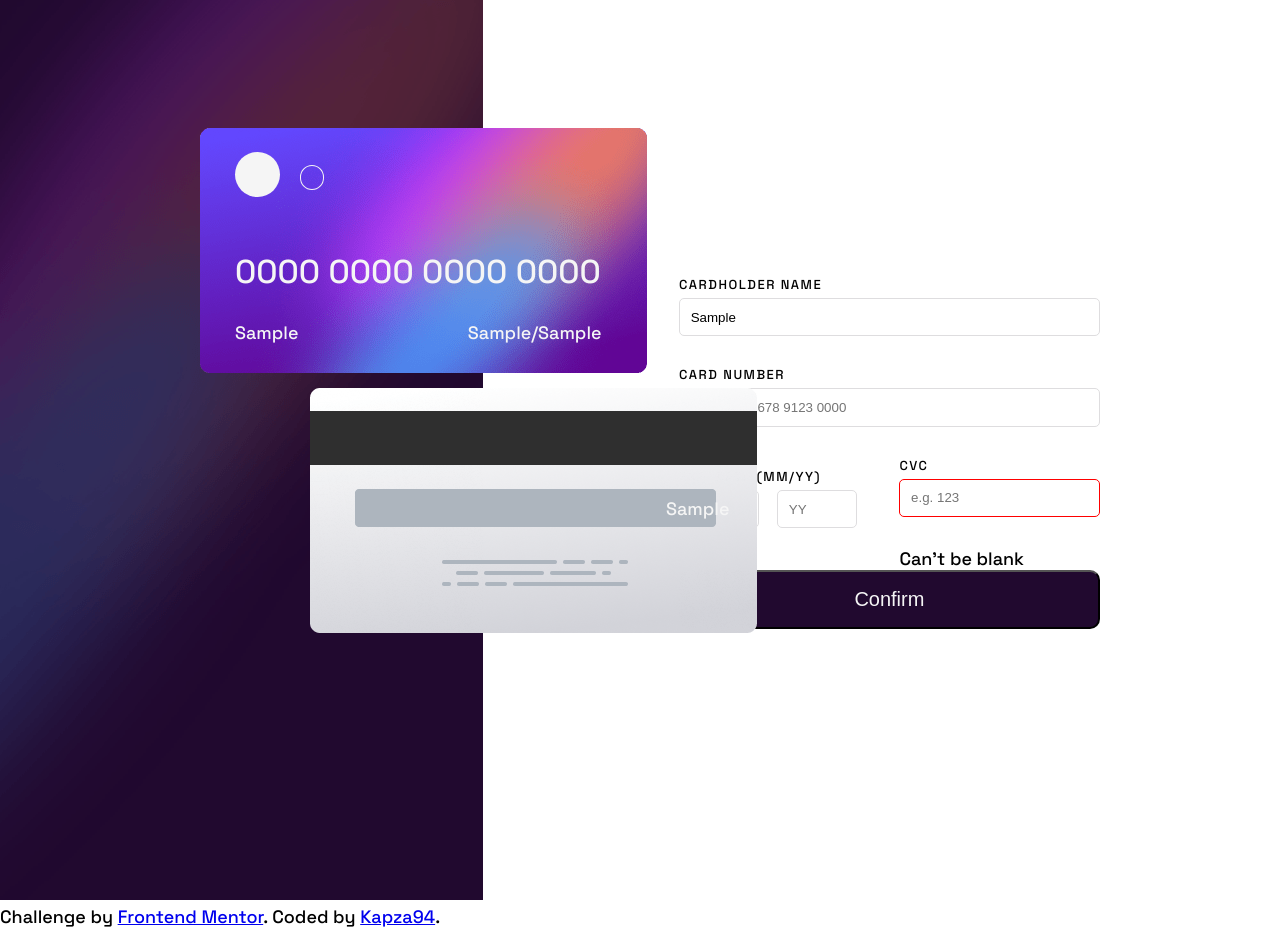
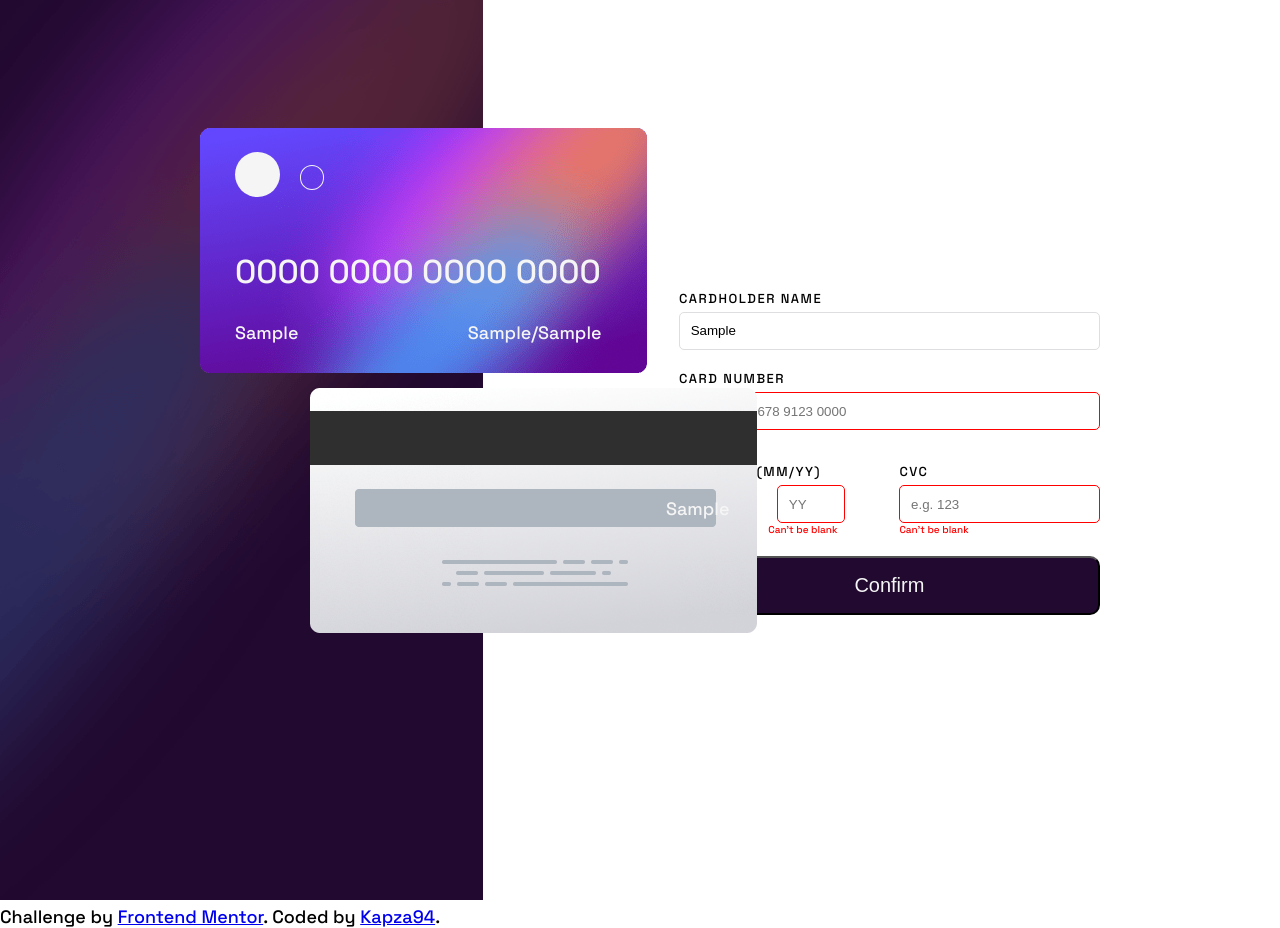
Before and after one commit to Kapza94/Interactive-Card-Details, a plain HTML site: page interactive-card-details-form-main/app/index.html in a window 1280 px wide. Both pictures are taken after typing "Sample", "Sample", "Sample", "Sample", "Sample" into the empty fields and a click on the button "Confirm". Drawn offline with Linux system fonts and the light colour scheme.

Commit message:
completed submission validation

```diff
--- a/interactive-card-details-form-main/app/app.js
+++ b/interactive-card-details-form-main/app/app.js
@@ -1,25 +1,77 @@
+//Displaing errors
+
+function displayErrorMessage(elementId, message) {
+    const errElement = document.getElementById(elementId);
+    errElement.textContent = message;
+    errElement.style.color = 'red';
+}
+//Clearing errors
+
+function clearErrorMessages() {
+    const errIDs = [
+        'cvv-err',
+        'yy-err',
+        'mm-err',
+        'name-err',
+        'card-num-err'
+    ];
+
+    errIDs.forEach((id) => {
+        const errElement = document.getElementById(id);
+        errElement.textContent = '';
+    })
+
+    //Below is the different ways to write the above forEach loop.
+
+    // for(let i = 0;i < errIDs.length;i++){
+    //     console.log(errIDs[i]);
+    //     const errElement = document.getElementById(errIDs[i])
+    // }
+
+    // for(id of errIDs){
+    //     const errElement = document.getElementById(errIDs[i])
+    // }
+
+    cardCvvInput.style.border = '';
+    cardExpiryYear.style.border = '';
+    cardExpiryMonth.style.border = '';
+    nameInput.style.border = '';
+    cardNumberInput.style.border = '';
+}
+
+
+
+
+
  const cardNumber = document.getElementById('card-number');
 const cardNumberInput = document.getElementById('card-number-input');
 
 cardNumberInput.addEventListener('input', (event) => {
+    const ccNumErr = document.getElementById('card-num-err');
+    ccNumErr.innerHTML = '';
     let inputValue = event.target.value;
     event.target.value = inputValue.replace(/[^0-9\s]/g, '',);
     cardNumber.innerHTML = inputValue;
     if (event.target.value === '') {
-        cardNumber.innerHTML = '0000 0000 0000 0000'
-    }
+        cardNumber.innerHTML = '0000 0000 0000 0000';
+        displayErrorMessage('card-num-err', 'Can\'t be blank')
+        }
 })
 
 const cardholderName = document.getElementById('card-name')
 const nameInput = document.getElementById('name-input');
 
 nameInput.addEventListener('input', (event) => {
+    const ccNameErr = document.getElementById('name-err');
+    ccNameErr.innerHTML = '';
     let inputValue = event.target.value;
     event.target.value = inputValue.replace(/[^a-zA-Z\s]/g, '');
     cardholderName.innerHTML = inputValue;
     if (inputValue === '') {
         cardholderName.innerHTML = 'Jane Applethesenuts'
+        displayErrorMessage('name-err', 'Can\'t be blank')
     }
+
 })
 
 const expiryMM = document.getElementById('card-expiry-mm');
@@ -59,7 +111,6 @@ cardCvvInput.addEventListener('input', (event) => {
 })
 
 
-
 const confirmBtn = document.getElementById('confirm-button');
 
 confirmBtn.addEventListener('click', (event) => {
@@ -88,31 +139,4 @@ confirmBtn.addEventListener('click', (event) => {
         displayErrorMessage('card-num-err', 'Can\'t be blank');
     }
 
-    function displayErrorMessage(elementId, message) {
-        const errElement = document.getElementById(elementId);
-        errElement.textContent = message;
-        message.style.fontSize = '10px'
-        errElement.style.color = 'red';
-    }
-
-    function clearErrorMessages() {
-        const errIDs = [
-            'cvv-err',
-            'yy-err',
-            'mm-err',
-            'name-err',
-            'card-num-err'
-        ];
-
-        errIDs.forEach((id) => {
-            const errElement = document.getElementById(id);
-            errElement.textContent = '';
-
-        })
-
-        cardCvvInput.style.border = '';
-        cardExpiryYear.style.border = '';
-        cardExpiryMonth.style.border = '';
-        nameInput.style.border = '';
-        cardNumberInput.style.border = '';
-}});
+});
--- a/interactive-card-details-form-main/app/index.html
+++ b/interactive-card-details-form-main/app/index.html
@@ -1,26 +1,23 @@
 <!DOCTYPE html>
 <html lang="en">
-
   <head>
-  <meta charset="UTF-8">
-  <meta name="viewport" content="width=device-width, initial-scale=1.0">
+    <meta charset="UTF-8" />
+    <meta name="viewport" content="width=device-width, initial-scale=1.0" />
     <!-- displays site properly based on user's device -->
-  <link rel="stylesheet" href="style.css">
-  <link rel="icon" type="image/png" sizes="32x32" href="./images/favicon-32x32.png">
+    <link rel="stylesheet" href="style.css" />
+    <link rel="icon" type="image/png" sizes="32x32" href="./images/favicon-32x32.png" />
 
     <title>Frontend Mentor | Interactive card details form</title>
-
-
   </head>
 
   <body>
     <div class="main-container">
       <div class="left-pane">
-      <img src="../images/bg-main-desktop.png" alt="">
+        <img src="../images/bg-main-desktop.png" alt="" />
       </div>
       <div class="card-wrapper">
         <div class="card-front">
-        <img src="../images/bg-card-front.png" alt="front of card.">
+          <img src="../images/bg-card-front.png" alt="front of card." />
           <div class="card-picture">
             <div class="card-type"></div>
           </div>
@@ -33,10 +30,9 @@
               <p class="card-expiry" id="card-expiry-yy">00</p>
             </div>
           </div>
-
         </div>
         <div class="card-back">
-        <img src="../images/bg-card-back.png" alt="">
+          <img src="../images/bg-card-back.png" alt="" />
           <p class="cvv-number" id="cvv-number">000</p>
         </div>
       </div>
@@ -44,60 +40,91 @@
         <div class="card-info-container">
           <!-- Card Name -->
           <form action="" class="form">
+            <div class="card-name-wrapper d-flex flex-dir-col mb20px">
               <label for="full-name">Cardholder Name</label>
-          <input type="text" class="input-field" id="name-input" maxlength="25" name="full-name"
-            placeholder="e.g. Jane Appleseed">
+              <input
+                type="text"
+                class="input-field"
+                id="name-input"
+                maxlength="25"
+                name="full-name"
+                placeholder="e.g. Jane Appleseed"
+              />
               <div id="name-err" class="err-msg"></div>
+            </div>
             <!-- Card Number -->
+            <div class="card-num-wrapper d-flex flex-dir-col mb20px">
               <label for="card-num">Card Number</label>
-          <input type="text" pattern="(.{1,4}g)" class="input-field" id="card-number-input" maxlength="19" name="card-num"
-            placeholder="e.g. 1234 5678 9123 0000">
+              <input
+                type="text"
+                pattern="(.{1,4}g)"
+                class="input-field"
+                id="card-number-input"
+                maxlength="19"
+                name="card-num"
+                placeholder="e.g. 1234 5678 9123 0000"
+              />
               <div id="card-num-err" class="err-msg"></div>
-
+            </div>
             <div class="expiry-cvv">
               <!-- Month and Year Expiry  -->
               <div class="expiry">
                 <label for="expiry-date">Exp. Date (MM/YY)</label>
                 <div class="expiry-date-input">
-                <input type="text" pattern="(?:0[1-9]|1[0-2])" class="input-field exp-mm" id="exp-mm" name="expiry-date" maxlength="2"
-                  placeholder="MM">
+                  <div class="month-wrapper d-flex flex-dir-col mb20px">
+                    <input
+                      type="text"
+                      pattern="(?:0[1-9]|1[0-2])"
+                      class="input-field exp-mm"
+                      id="exp-mm"
+                      name="expiry-date"
+                      maxlength="2"
+                      placeholder="MM"
+                    />
                     <div id="mm-err" class="err-msg"></div>
-                <input type="text" class="input-field exp-yy" id="exp-yy" name="expiry-date" maxlength="2"
-                  placeholder="YY">
+                  </div>
+                  <div class="year-wrapper d-flex flex-dir-col mb20px">
+                    <input
+                      type="text"
+                      class="input-field exp-yy"
+                      id="exp-yy"
+                      name="expiry-date"
+                      maxlength="2"
+                      placeholder="YY"
+                    />
                     <div id="yy-err" class="err-msg"></div>
                   </div>
                 </div>
+              </div>
               <!-- CVV Number -->
-            <div class="cvv">
+              <div class="cvv mb20px">
                 <label for="cvc">CVC</label>
-              <input type="text" class="input-field" id="cvv-input" name="cvc" maxlength="3" placeholder="e.g. 123">
+                <input
+                  type="text"
+                  class="input-field"
+                  id="cvv-input"
+                  name="cvc"
+                  maxlength="3"
+                  placeholder="e.g. 123"
+                />
                 <div id="cvv-err" class="err-msg"></div>
               </div>
             </div>
             <button type="submit" id="confirm-button">Confirm</button>
-
-
           </form>
         </div>
       </div>
 
-
       <!-- Completed state start -->
-    <div class="submission-pop-up">
-      Thank you!
-      We've added your card details
-      Continue
-
-    </div>
-
+      <div class="submission-pop-up">Thank you! We've added your card details Continue</div>
     </div>
 
     <div class="attribution">
-    Challenge by <a href="https://www.frontendmentor.io?ref=challenge" target="_blank">Frontend Mentor</a>.
+      Challenge by
+      <a href="https://www.frontendmentor.io?ref=challenge" target="_blank">Frontend Mentor</a>.
       Coded by <a href="#">Kapza94</a>.
     </div>
   </body>
 
   <script src="./app.js"></script>
-
 </html>
--- a/interactive-card-details-form-main/app/style.css
+++ b/interactive-card-details-form-main/app/style.css
@@ -1,9 +1,21 @@
-@import url('https://fonts.googleapis.com/css2?family=Space+Grotesk:wght@500&display=swap');
+@import url("https://fonts.googleapis.com/css2?family=Space+Grotesk:wght@500&display=swap");
 
 body {
   font-size: 18px;
-    font-family: 'Space Grotesk', sans-serif;
+  font-family: "Space Grotesk", sans-serif;
   margin: 0 0;
+}
+
+.d-flex {
+  display: flex;
+}
+
+.flex-dir-col {
+  flex-direction: column;
+}
+
+.mb20px {
+  margin-bottom: 20px !important;
 }
 
 .main-container {
@@ -46,11 +58,10 @@ body {
   width: 10%;
   border-radius: 100%;
   background-color: whitesmoke;
-
 }
 
 .card-type::after {
-    content: '';
+  content: "";
   position: absolute;
   top: 13px;
   left: 65px;
@@ -116,7 +127,6 @@ body {
   border-radius: 5px;
   border: 1px solid hsl(270, 3%, 87%);
   margin-top: 5px;
-    margin-bottom: 30px;
 }
 
 label {
@@ -132,7 +142,7 @@ label {
 }
 
 .exp-yy {
-    margin-left: 10%
+  margin-left: 10%;
 }
 
 .card-expiry-container {
@@ -142,7 +152,7 @@ label {
 .cvv {
   display: flex;
   flex-direction: column;
-    margin-left: 10%
+  margin-left: 10%;
 }
 
 .expiry-cvv {
@@ -162,3 +172,8 @@ label {
 .submission-pop-up {
   display: none;
 }
+
+.err-msg {
+  font-size: 10px;
+  color: lightcoral;
+}
```
Lines whose indentation alone changed are shown as unchanged.
